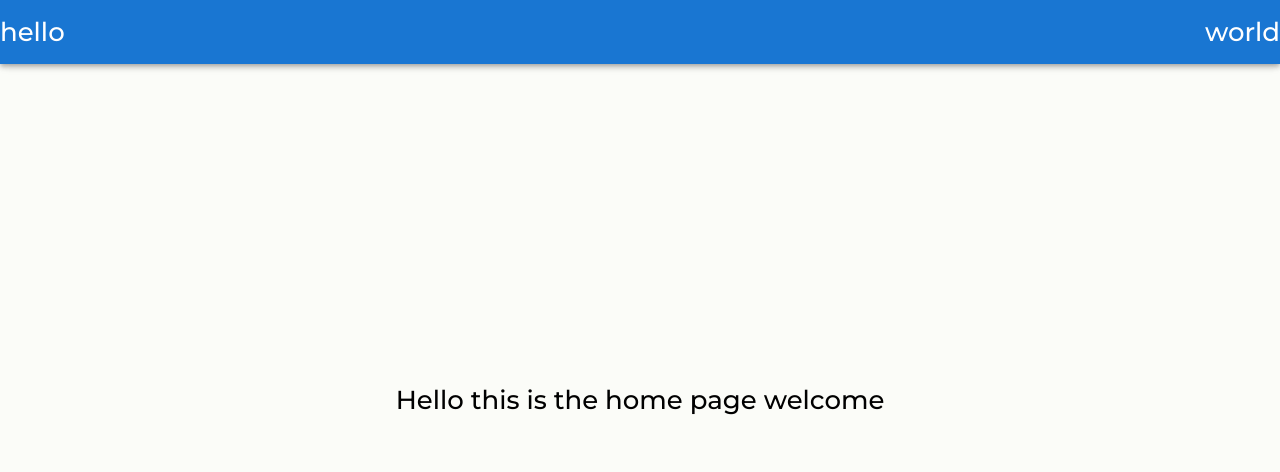
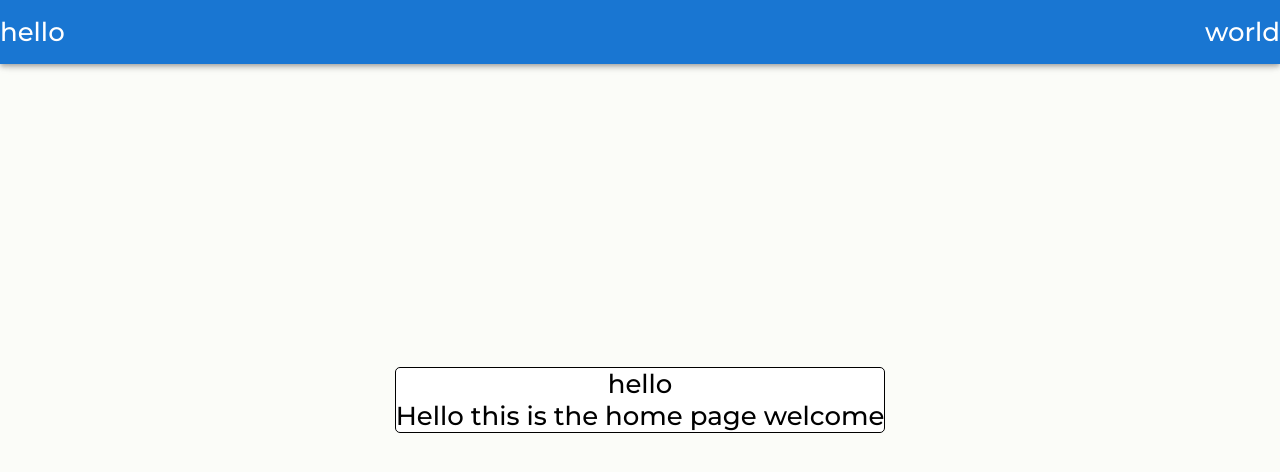
Before and after one commit to SamuelZheng11/Sams_Website, a React (Create React App) app: page / in a window 1280 px wide. Shown: the top 472 px of the page. Built offline with nearby package versions, Linux system fonts and the light colour scheme.

Commit message:
Add sizing, panel component

```diff
--- /dev/null
+++ b/src/core/panel/PanelComponent.scss
@@ -0,0 +1,5 @@
+.panel {
+    background: white;
+    border-radius:  5px;
+    border: 1px solid black
+}
--- /dev/null
+++ b/src/core/panel/PanelComponent.tsx
@@ -0,0 +1,20 @@
+import { ReactElement } from "react"
+import { Size } from "../types"
+import "./PanelComponent.scss"
+
+export interface PanelProps {
+    children?: ReactElement
+    size?: Size
+}
+
+function PanelComponent(props: PanelProps) {
+
+    return (
+        <div className="panel" >
+            hello
+            {props.children}
+        </div>
+    )
+}
+
+export default PanelComponent
--- /dev/null
+++ b/src/core/types.tsx
@@ -0,0 +1,14 @@
+export const SIZES = [
+    'xxx-small',
+    'xx-small',
+    'x-small',
+    'small',
+    'medium',
+    'large',
+    'x-large',
+    'xx-large',
+    'xxx-large',
+    'xxxx-large'
+];
+
+export type Size = typeof SIZES[number]
--- a/src/website/home/HomePageComponent.tsx
+++ b/src/website/home/HomePageComponent.tsx
@@ -1,11 +1,12 @@
+import PanelComponent from '../../core/panel/PanelComponent';
 import TextComponent from '../../core/text/TextComponent';
 
 function HomePageComponent() {
-    const textToDisplay = 'Hello World';
-
     return(
         <div>
-            <TextComponent>Hello this is the home page welcome</TextComponent>
+            <PanelComponent size="medium">
+                <TextComponent>Hello this is the home page welcome</TextComponent>
+            </PanelComponent>
         </div>
     )
 }
```
Also changed, not shown: src/core/variables.scss (added, +14 -0 lines).
